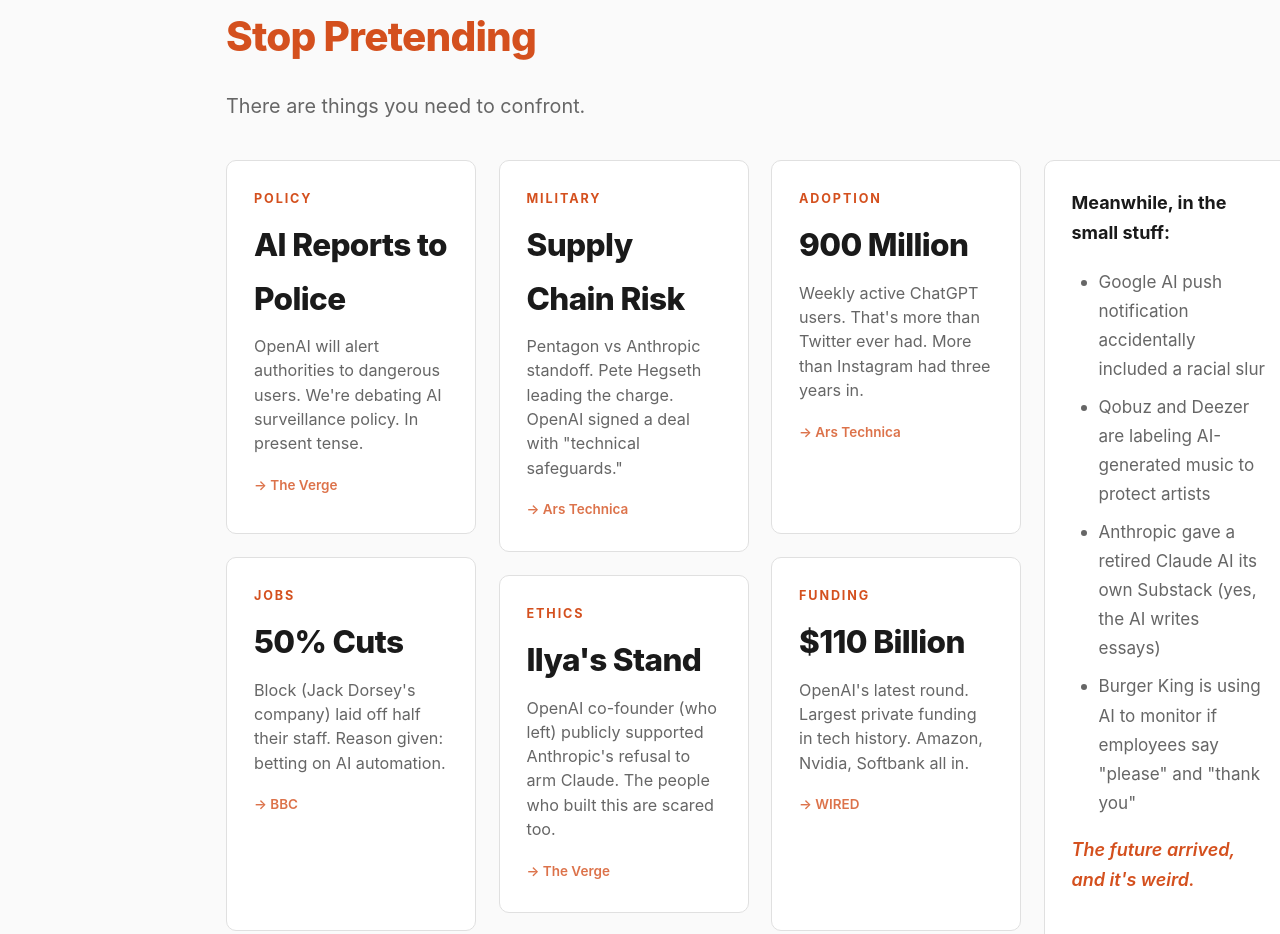
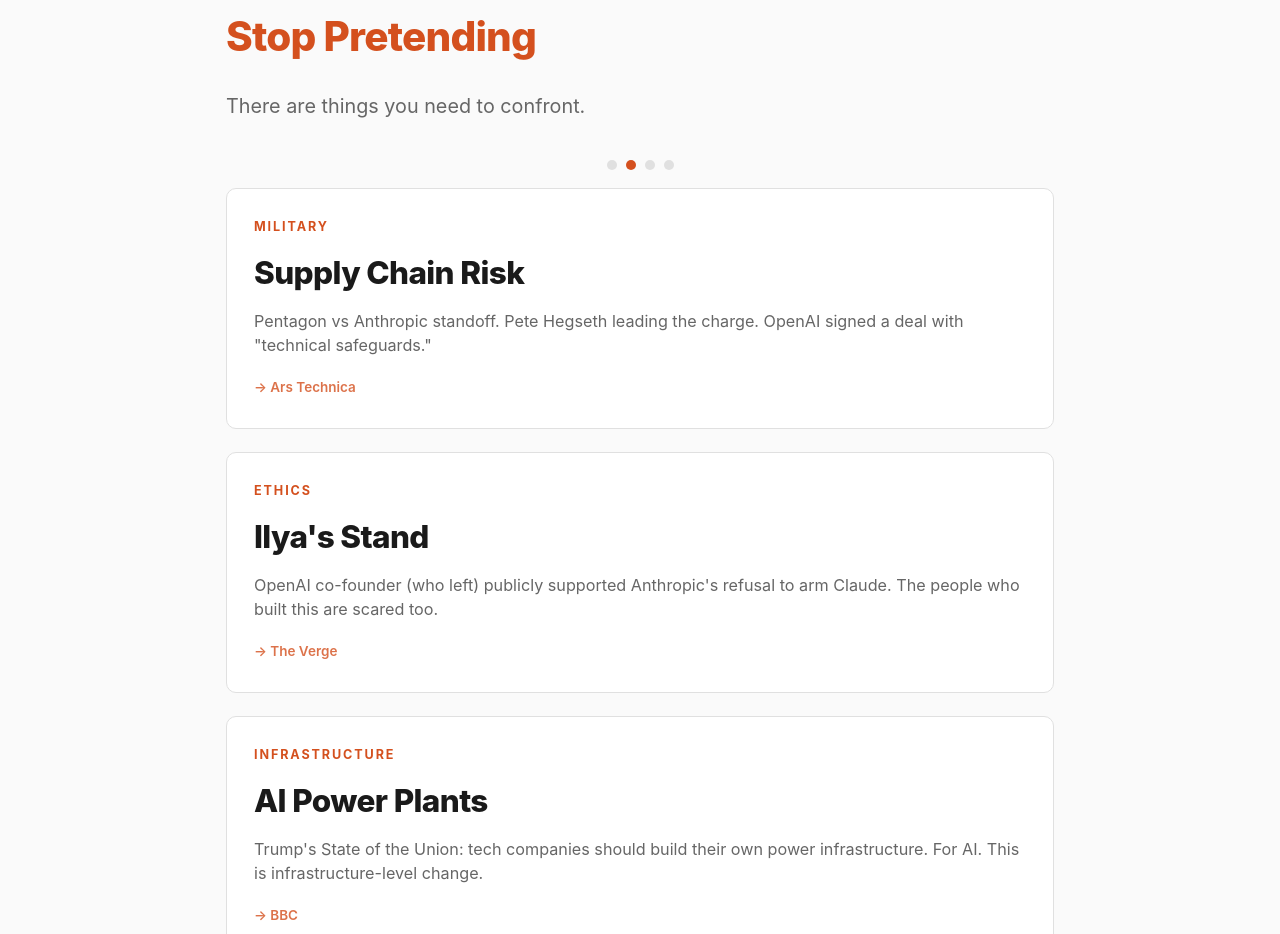
Before and after one commit to mdmagnuson-creator/opencope, a website: page index.html in a window 1280 px wide. Shown: the part 1420-2354 px from the top of the page. Drawn offline with Linux system fonts and the light colour scheme.

Commit message:
feat: carousel on all screen sizes, fix flicker, add CNAME for opencope.com
- Enable carousel navigation on desktop (was mobile-only)
- Fix flickering during rotation using opacity transitions instead of display toggle
- Add CNAME file for GitHub Pages custom domain

```diff
--- a/script.js
+++ b/script.js
@@ -4,33 +4,48 @@
 document.addEventListener('DOMContentLoaded', () => {
   console.log('OpenCope loaded. The cope is real. But so is everything else.');
 
-  // News Carousel (mobile only)
+  // News Carousel (all screen sizes)
   const carousel = document.querySelector('.news-carousel');
   const columns = document.querySelectorAll('.news-column');
   const dots = document.querySelectorAll('.carousel-dot');
   let currentIndex = 0;
   let autoRotateInterval;
+  let isTransitioning = false;
 
   function showColumn(index) {
-    columns.forEach((col, i) => {
-      col.classList.toggle('active', i === index);
-    });
-    dots.forEach((dot, i) => {
-      dot.classList.toggle('active', i === index);
-    });
-    currentIndex = index;
+    if (isTransitioning || index === currentIndex) return;
+    isTransitioning = true;
+
+    const currentColumn = columns[currentIndex];
+    const nextColumn = columns[index];
+
+    // Fade out current
+    currentColumn.classList.add('fade-out');
+
+    // After fade out, switch columns
+    setTimeout(() => {
+      currentColumn.classList.remove('active', 'fade-out');
+      nextColumn.classList.add('active');
+      currentIndex = index;
+
+      // Update dots
+      dots.forEach((dot, i) => {
+        dot.classList.toggle('active', i === index);
+      });
+
+      isTransitioning = false;
+    }, 400); // Match CSS transition duration
   }
 
   function nextColumn() {
+    if (isTransitioning) return;
     const next = (currentIndex + 1) % columns.length;
     showColumn(next);
   }
 
   function startAutoRotate() {
-    // Only auto-rotate on mobile
-    if (window.innerWidth <= 768) {
-      autoRotateInterval = setInterval(nextColumn, 4000);
-    }
+    stopAutoRotate(); // Clear any existing interval
+    autoRotateInterval = setInterval(nextColumn, 4000);
   }
 
   function stopAutoRotate() {
@@ -39,11 +54,10 @@ document.addEventListener('DOMContentLoaded', () => {
 
   // Initialize carousel
   if (columns.length > 0) {
-    // Set first column as active on mobile
-    if (window.innerWidth <= 768) {
-      showColumn(0);
-      startAutoRotate();
-    }
+    // Set first column as active
+    columns[0].classList.add('active');
+    dots[0]?.classList.add('active');
+    startAutoRotate();
 
     // Dot click handlers
     dots.forEach((dot, index) => {
@@ -63,17 +77,6 @@ document.addEventListener('DOMContentLoaded', () => {
         setTimeout(startAutoRotate, 2000);
       }, { passive: true });
     }
-
-    // Handle resize
-    window.addEventListener('resize', () => {
-      if (window.innerWidth > 768) {
-        stopAutoRotate();
-        columns.forEach(col => col.classList.remove('active'));
-      } else {
-        showColumn(currentIndex);
-        startAutoRotate();
-      }
-    });
   }
 
   // Add staggered animation to cope cards
--- a/styles.css
+++ b/styles.css
@@ -226,17 +226,27 @@ h2 {
 
 /* News Grid / Carousel */
 .news-carousel {
-  display: flex;
-  gap: 1.25rem;
+  position: relative;
+  overflow: hidden;
   margin-bottom: 2rem;
 }
 
 .news-column {
-  display: flex;
+  display: none;
   flex-direction: column;
   gap: 1.25rem;
-  flex: 1;
-  min-width: 250px;
+  min-width: 100%;
+  opacity: 0;
+  transition: opacity 0.4s ease-in-out;
+}
+
+.news-column.active {
+  display: flex;
+  opacity: 1;
+}
+
+.news-column.fade-out {
+  opacity: 0;
 }
 
 .news-item {
@@ -249,7 +259,7 @@ h2 {
 }
 
 .carousel-dots {
-  display: none;
+  display: flex;
   justify-content: center;
   gap: 0.5rem;
   margin-bottom: 1rem;
@@ -699,25 +709,6 @@ footer {
     padding: 1.25rem;
   }
 
-  .news-carousel {
-    position: relative;
-    overflow: hidden;
-  }
-
-  .news-column {
-    display: none;
-    flex: 0 0 100%;
-    min-width: 100%;
-  }
-
-  .news-column.active {
-    display: flex;
-  }
-
-  .carousel-dots {
-    display: flex;
-  }
-
   .reason-card {
     grid-template-columns: 1fr;
     gap: 0.75rem;
```
Also changed, not shown: 2 other files.
